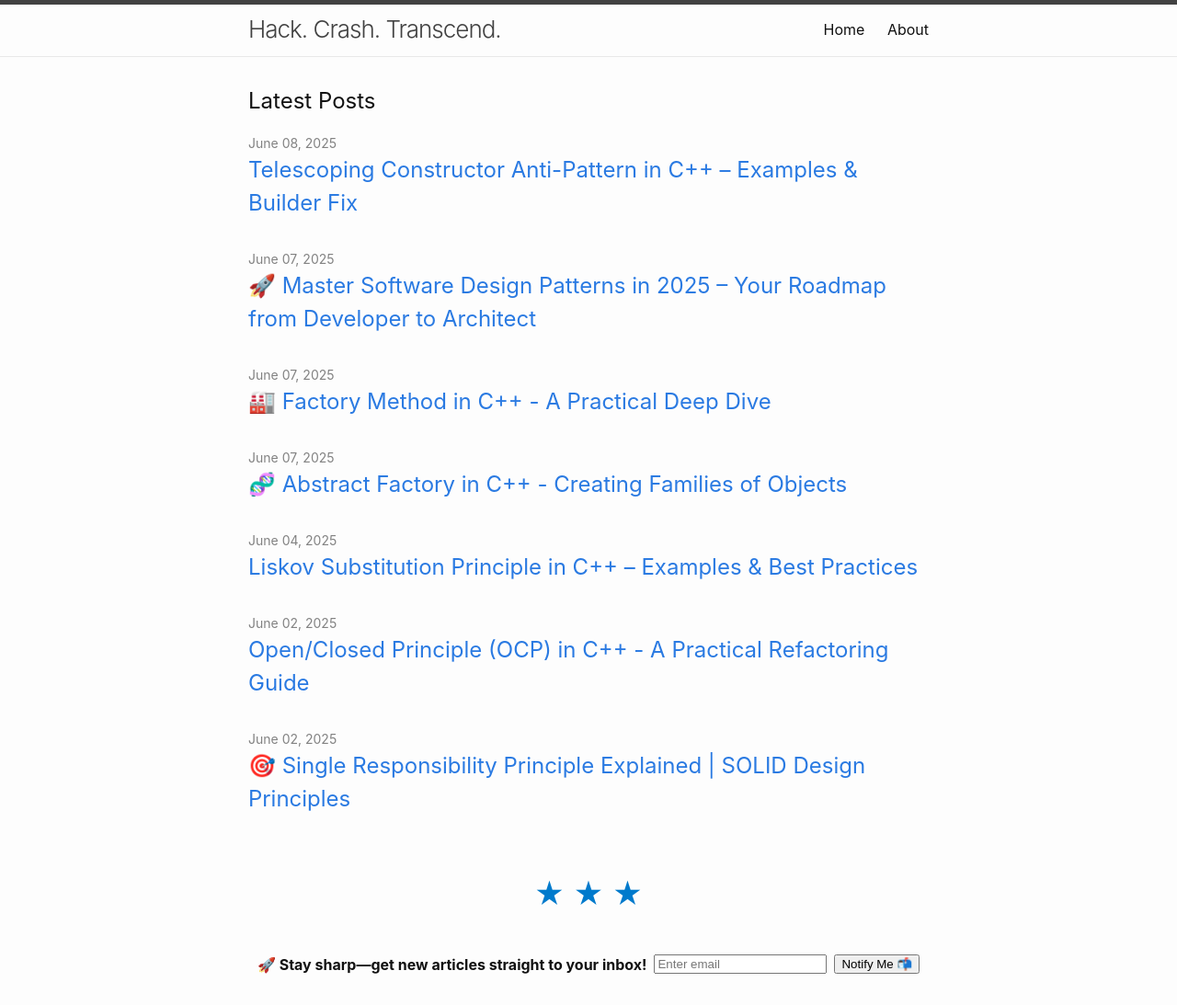
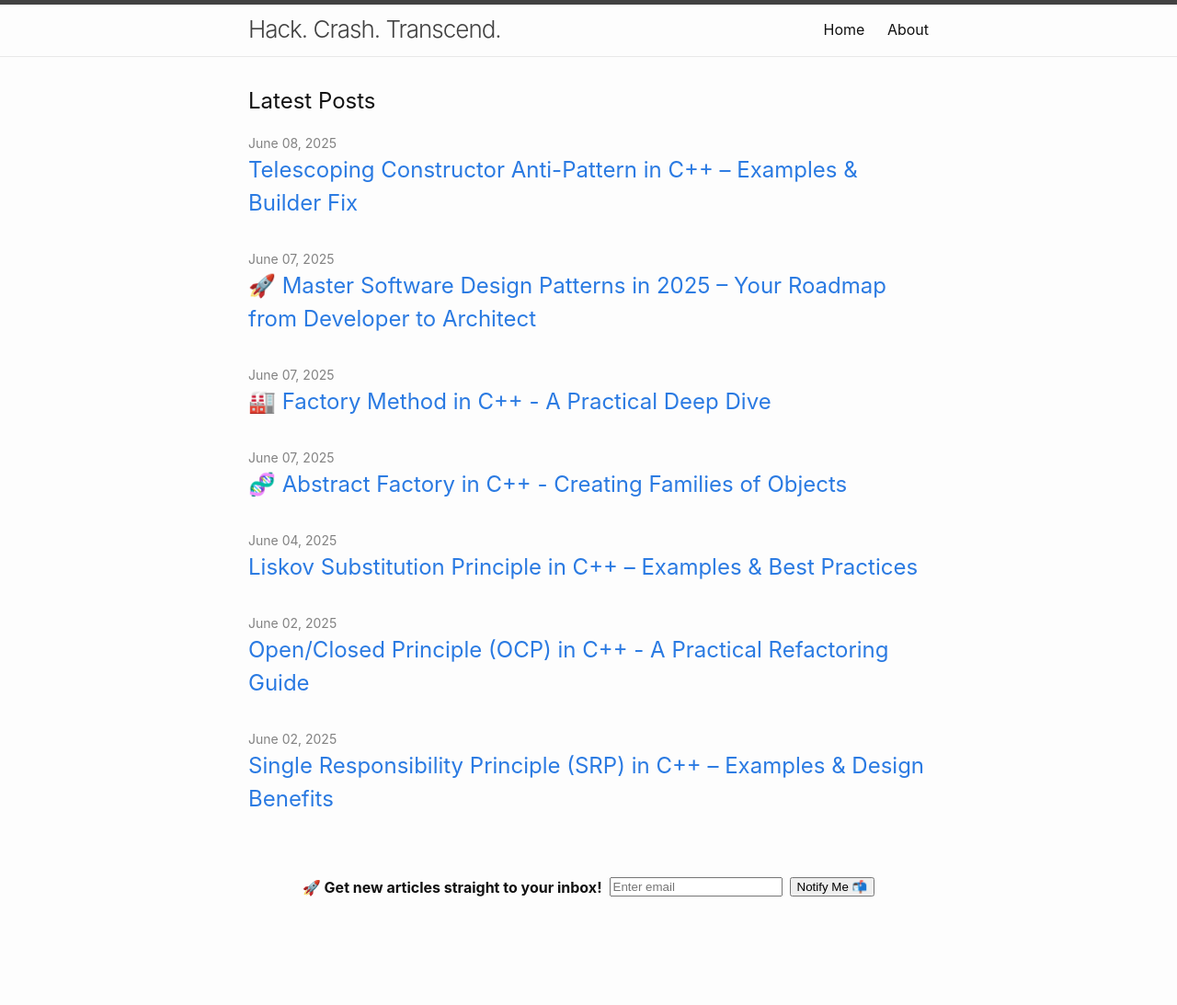
Before and after one commit to on2k23nm/on2k23nm.github.io, a Jekyll site: the page built from index.markdown, in a window 1280 px wide. Shown: the whole page at 92% size. Built offline with Jekyll 4.4.1, drawn with Linux system fonts in a browser that asks for light colours; after the commit the page ends 981 px from its top, so only the background shows below that.

Commit message:
SEO for SRP and OCP

```diff
--- a/_includes/subscribe-inline.html
+++ b/_includes/subscribe-inline.html
@@ -13,7 +13,7 @@
 </span> -->
 
 <span class="subscribe-inline">
-    <strong>🚀 Stay sharp—get new articles straight to your inbox!</strong>
+    <strong>🚀 Get new articles straight to your inbox!</strong>
 
     <form action="https://formspree.io/f/xrbkplpp" method="POST"
         style="display:inline-flex;gap:.5rem;vertical-align:middle">
--- a/_layouts/default.html
+++ b/_layouts/default.html
@@ -99,16 +99,16 @@
         </div>
     </main>
 </body>
-<!-- Emoji divider -->
-<p style="text-align:center;font-size:2.0rem;margin:0.1rem 0 0.5rem;">
-    <!-- blue stars -->
-    <span style="color:#007acc;">&#9733;</span>
-    <span style="color:#007acc;">&#9733;</span>
-    <span style="color:#007acc;">&#9733;</span>
-</p>
+{% if page.collection == "posts" %}
+<div style="text-align:center; font-size:1.2rem; margin:2rem 0;">
+    <strong>❤️ Thanks for reading, you made it to the end!</strong><br>
+    <span style="font-size:0.95rem;">Stay sharp — more dev wisdom coming soon.</span>
+</div>
+{% endif %}
 <!-- <hr> -->
 <!-- Centered subscribe box -->
-<div style="display:flex;justify-content:center;margin:2rem 0;">
+<!-- <div style="display:flex;justify-content:center;margin:2rem 0;"> -->
+<div style="display:flex;justify-content:center;margin:0.25rem 0;">
     {% include subscribe-inline.html %}
 </div>
 
--- a/_posts/2025-06-03-SOLID-Design-Open-Closed-Principle.markdown
+++ b/_posts/2025-06-03-SOLID-Design-Open-Closed-Principle.markdown
@@ -7,7 +7,7 @@
 description: A deep dive into the Open/Closed Principle. Learn how to write stable, maintainable, and testable C++ code by making your software entities open for extension but closed for modification.
 ---
 
-### 🚀 **About This Blog Series**
+### 🚀 About This Blog Series
 
 In this second part of our deep-dive into the **SOLID design principles**—which include Single Responsibility, Open/Closed, Liskov Substitution, Interface Segregation, and Dependency Inversion—we focus specifically on the **Open/Closed Principle (OCP)**. These five foundational pillars of object-oriented design are crucial for building software systems that are robust, maintainable, scalable, and easier to evolve.
 
@@ -19,7 +19,6 @@
 
 In case you missed the first blog in the series, it is here 👉 [Single Responsibility Principle](./SOLID-Design-Single-Responsibility-Principle.html)
 
----
 
 ### ✨ What Does Open/Closed Mean?
 
--- a/assets/css/subscription.css
+++ b/assets/css/subscription.css
@@ -7,6 +7,9 @@
   /* ← lets items wrap on small widths */
   justify-content: center;
   /* keeps it centered */
+
+  margin-top: 0.1rem;
+  /* or try 0.25rem if it's still too tall */
 }
 
 .subscribe-inline input[type="email"] {
```
Also changed, not shown: _posts/2025-06-03-SOLID-Design-Single-Responsibility-Principle.markdown (+137 -145 lines).
